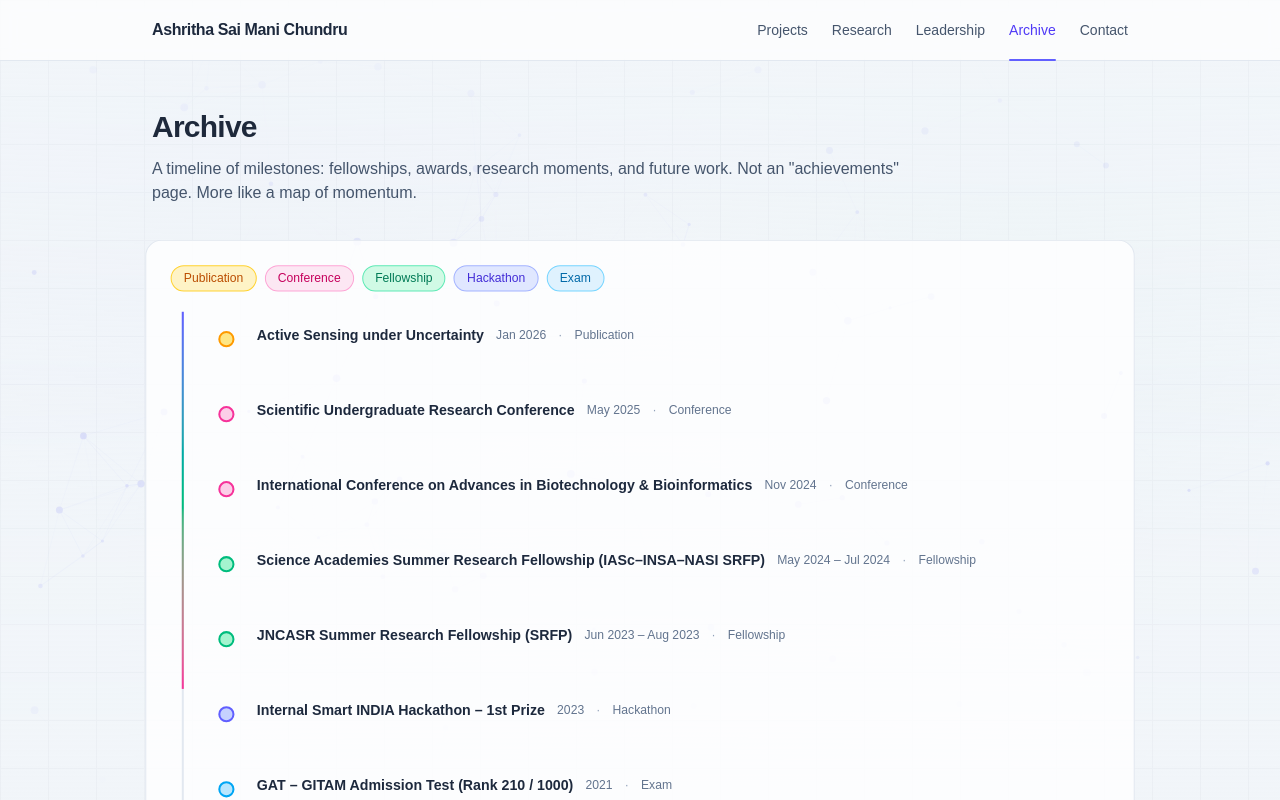
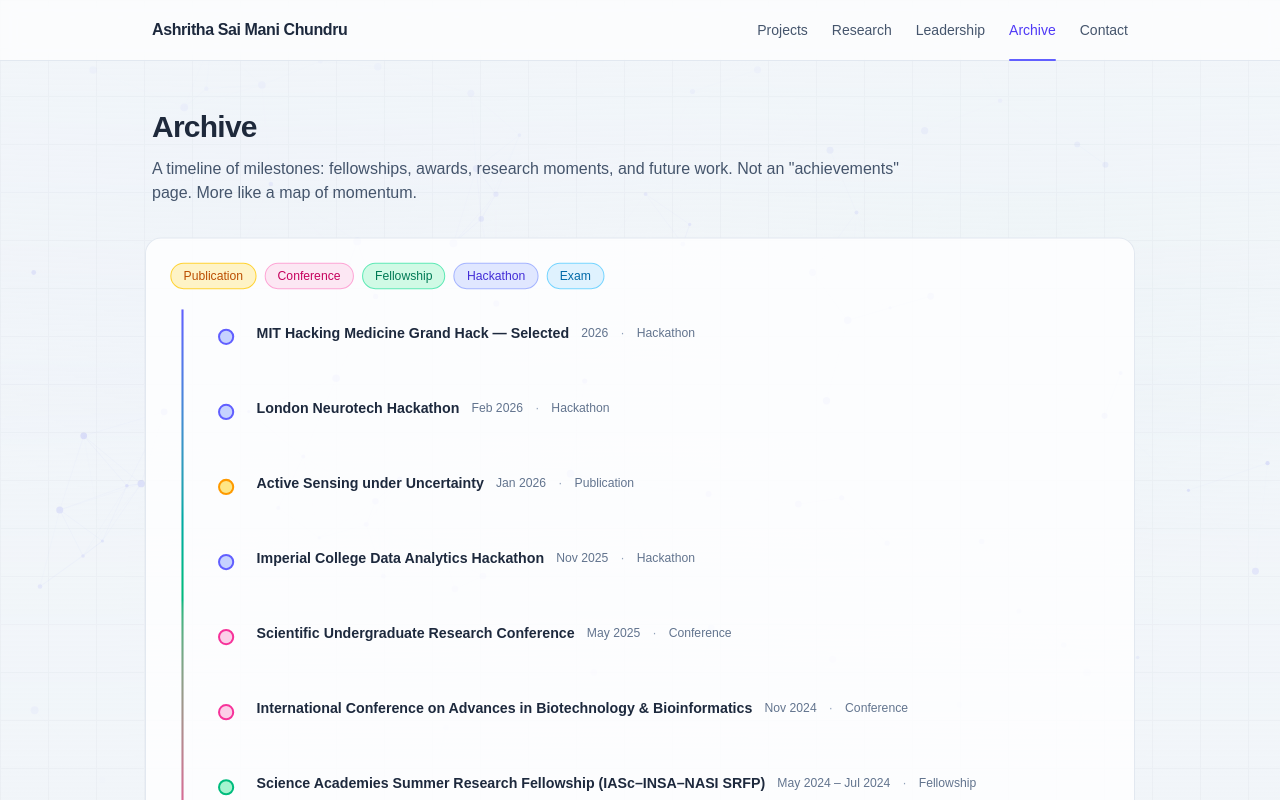
Before and after one commit to Ashritha-sai/ashritha-portfolio, a Next.js app: page /archive in a window 1280 px wide. Shown: the top 800 px of the page. Built offline with nearby package versions, Linux system fonts and the light colour scheme.

Commit message:
some changes to archive

```diff
--- a/src/app/archive/page.tsx
+++ b/src/app/archive/page.tsx
@@ -17,6 +17,26 @@ export default function ArchivePage() {
   const milestones = useMemo<Milestone[]>(
     () => [
       {
+        id: "hack-mit-grand-hack-2026",
+        title: "MIT Hacking Medicine Grand Hack — Selected",
+        period: "2026",
+        category: "Hackathon",
+        summary: "Selected to participate in the MIT Hacking Medicine Grand Hack.",
+        details: [
+          "Selected for the MIT Hacking Medicine Grand Hack.",
+        ],
+      },
+      {
+        id: "hack-london-neurotech-2026",
+        title: "London Neurotech Hackathon",
+        period: "Feb 2026",
+        category: "Hackathon",
+        summary: "Participated in the London Neurotech Hackathon.",
+        details: [
+          "Participated in the London Neurotech Hackathon.",
+        ],
+      },
+      {
         id: "pub-active-sensing-2026",
         title: "Active Sensing under Uncertainty",
         period: "Jan 2026",
@@ -24,6 +44,16 @@ export default function ArchivePage() {
         summary: "Manuscript submitted.",
         details: [
           "Manuscript submitted for publication.",
+        ],
+      },
+      {
+        id: "hack-imperial-data-analytics-2025",
+        title: "Imperial College Data Analytics Hackathon",
+        period: "Nov 2025",
+        category: "Hackathon",
+        summary: "Participated in the Imperial College Data Analytics Hackathon.",
+        details: [
+          "Participated in the Imperial College Data Analytics Hackathon.",
         ],
       },
       {
@@ -62,6 +92,16 @@ export default function ArchivePage() {
           "Fabricated scaffolds using three techniques; compared outcomes to identify optimal approach.",
           "Identified freeze drying as the best technique for scaffold production in this study context.",
           "Built competence in scaffold characterisation, analysis, and independent problem-solving under time constraints.",
+        ],
+      },
+      {
+        id: "sih-2024",
+        title: "Smart India Hackathon 2024",
+        period: "2024",
+        category: "Hackathon",
+        summary: "Participated in the Smart India Hackathon national stage.",
+        details: [
+          "Participated in the Smart India Hackathon 2024.",
         ],
       },
       {
```
